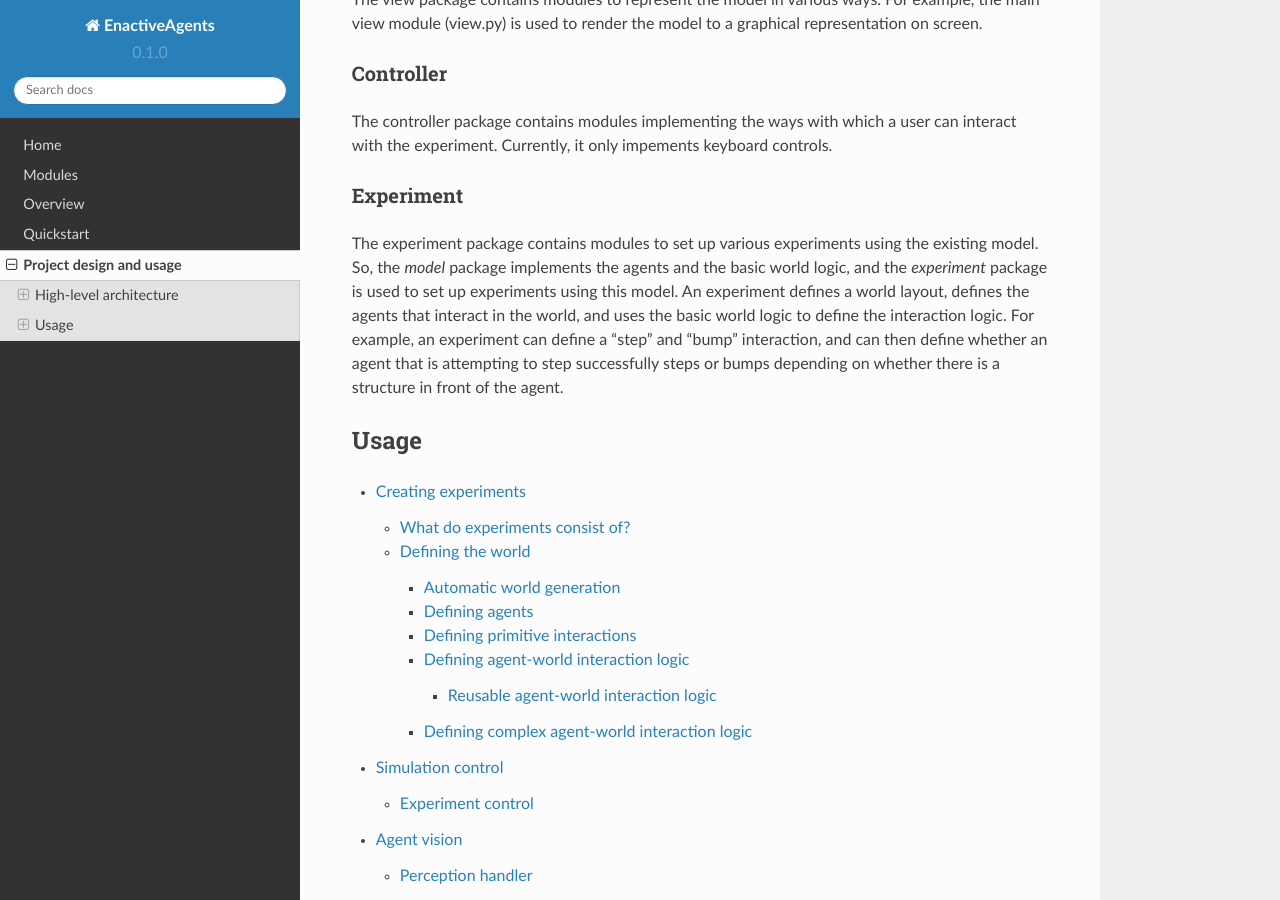
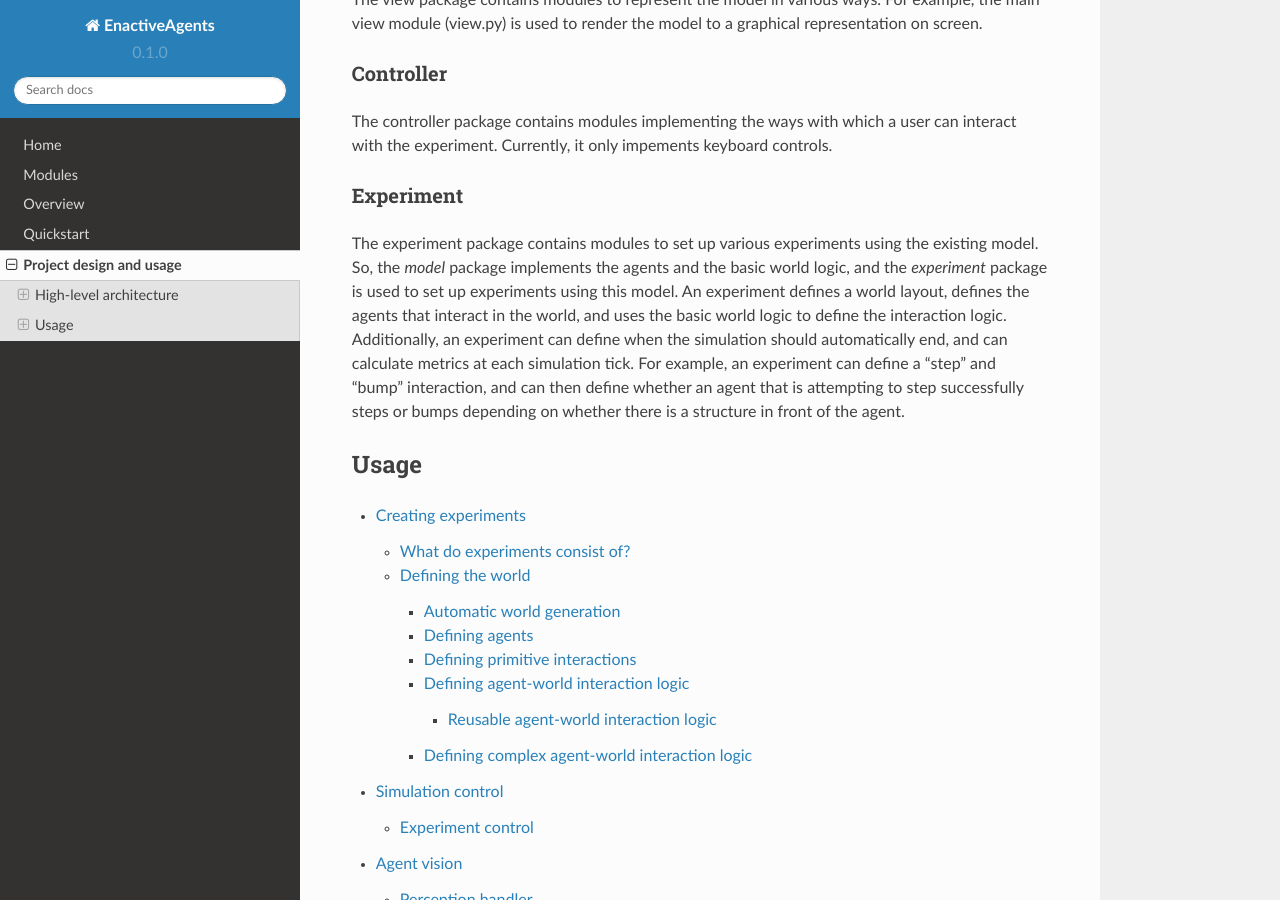
Before and after one commit to Beskhue/enactive-agents, a Sphinx documentation site: the page built from docs/usage.rst, in a window 1280 px wide and 900 px high, scrolled down 664 px. Built offline with Sphinx 7.4.7 and the Read the Docs theme 2.0.0, drawn with Linux system fonts in a browser that asks for light colours; pages that are not in the unit, such as notebooks, are missing from menus.

Commit message:
Update high-level architecture documentation.

```diff
--- a/docs/usage.rst
+++ b/docs/usage.rst
@@ -23,7 +23,7 @@ The controller package contains modules implementing the ways with which a user
 
 Experiment
 ----------
-The experiment package contains modules to set up various experiments using the existing model. So, the *model* package implements the agents and the basic world logic, and the *experiment* package is used to set up experiments using this model. An experiment defines a world layout, defines the agents that interact in the world, and uses the basic world logic to define the interaction logic. For example, an experiment can define a "step" and "bump" interaction, and can then define whether an agent that is attempting to step successfully steps or bumps depending on whether there is a structure in front of the agent.
+The experiment package contains modules to set up various experiments using the existing model. So, the *model* package implements the agents and the basic world logic, and the *experiment* package is used to set up experiments using this model. An experiment defines a world layout, defines the agents that interact in the world, and uses the basic world logic to define the interaction logic. Additionally, an experiment can define when the simulation should automatically end, and can calculate metrics at each simulation tick. For example, an experiment can define a "step" and "bump" interaction, and can then define whether an agent that is attempting to step successfully steps or bumps depending on whether there is a structure in front of the agent.
 
 Usage
 =====
```
